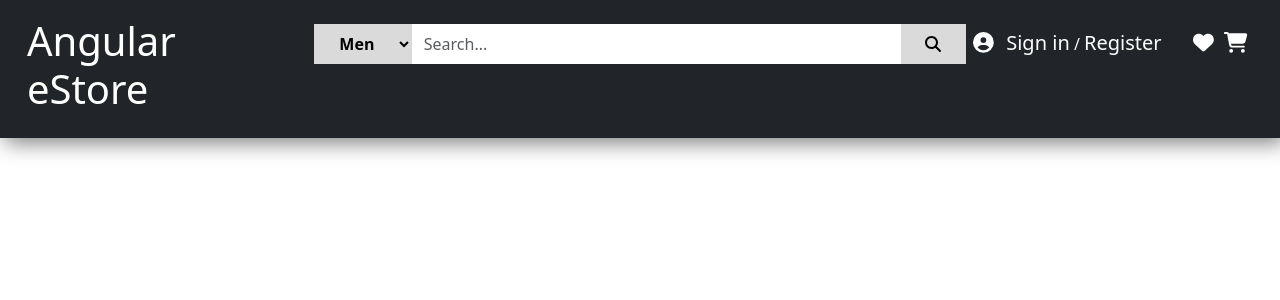
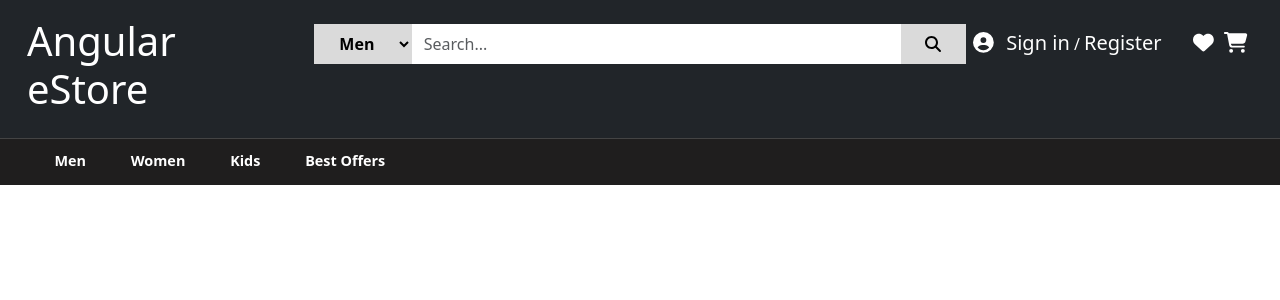
Before and after one commit to ab-yf/angular-ecom, an Angular app: page / in a window 1280 px wide. Shown: the top 300 px of the page. Built offline with nearby package versions, Linux system fonts and the light colour scheme.

Commit message:
Added Categories w/styling below our Header.

```diff
--- a/src/app/app.component.html
+++ b/src/app/app.component.html
@@ -1 +1,2 @@
 <app-header></app-header>
+<app-categorynav></app-categorynav>
--- a/src/app/app.component.ts
+++ b/src/app/app.component.ts
@@ -2,12 +2,13 @@ import { Component } from '@angular/core';
 import { CommonModule } from '@angular/common';
 import { RouterOutlet } from '@angular/router';
 import { HeaderComponent } from './header/header.component';
+import { CategorynavComponent } from './categorynav/categorynav.component';
 import { FontAwesomeModule } from '@fortawesome/angular-fontawesome';
 
 @Component({
   selector: 'app-root',
   standalone: true,
-  imports: [CommonModule, RouterOutlet, HeaderComponent, FontAwesomeModule],
+  imports: [CommonModule, RouterOutlet, HeaderComponent, CategorynavComponent, FontAwesomeModule],
   templateUrl: './app.component.html',
   styleUrl: './app.component.scss'
 })
--- /dev/null
+++ b/src/app/categorynav/categorynav.component.html
@@ -0,0 +1,11 @@
+
+<!-- This componenet is created for navigation through various categories on our eStore -->
+
+<div class = "navigation-container">
+    <ul>
+        <li><a href="#">Men</a></li>
+        <li><a href="#">Women</a></li>
+        <li><a href="#">Kids</a></li>
+        <li><a href="#">Best Offers</a></li>
+    </ul>
+</div>
--- /dev/null
+++ b/src/app/categorynav/categorynav.component.scss
@@ -0,0 +1,22 @@
+
+.navigation-container {
+    max-width: 100%;
+    background-color: #1f1e1e;
+    border-top: #444444 solid 1px;
+
+    li{
+        list-style-type: none;
+        display: inline-block;
+        margin: 0.2em 1em;
+        padding: 0.4em;
+        height: 2.5em;
+    }
+
+    a{
+        text-decoration: none;
+        color: white;
+        height: 1.8em;
+        font-size: 0.9em;
+        font-weight: 700;
+    }
+}
--- a/src/app/header/header.component.scss
+++ b/src/app/header/header.component.scss
@@ -69,6 +69,7 @@ $search-bar-border: none;
     }
 }
 
+// Over here, we have the styling for our wishlist and shopping cart area
 .cart-wishlist {
     width: 8%;
     margin-top: 1.7em;
```
Also changed, not shown: src/app/categorynav/categorynav.component.ts (added, +12 -0 lines), 1 other file (tests, documents, lock files or other folders).
